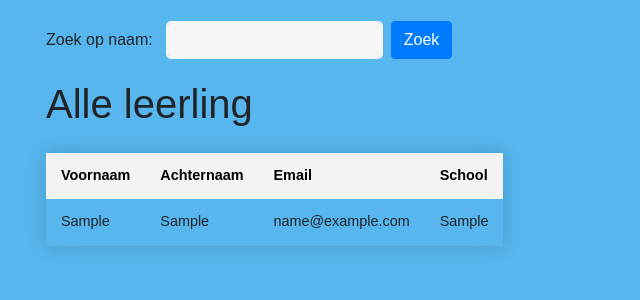
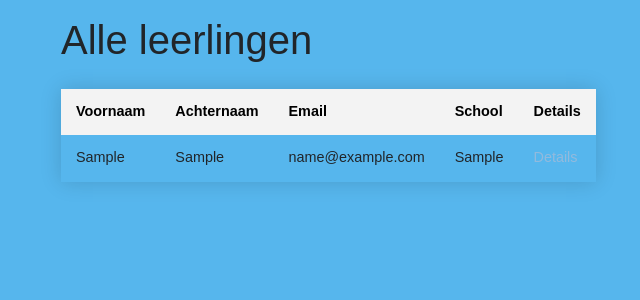
Before and after one commit to arthikek/Schoolklaar, a Django app: page /Login/student_all/ in a window 1280 px wide. Shown: the part 56-356 px from the top of the page, without its empty margins (39-679 px from the left). Run offline with Django 4.2, Linux system fonts and the light colour scheme; a user stored in the database is signed in; tables that the repository leaves empty hold one stand-in row (values such as "Sample post"); some libraries are stand-ins or nearby versions.

Commit message:
Major update detailview and uploading personal files

```diff
--- a/Login/forms.py
+++ b/Login/forms.py
@@ -10,7 +10,7 @@ from django.contrib.auth.forms import AuthenticationForm
 class StudentForm(forms.ModelForm):
     class Meta:
         model = Leerling
-        fields = ['naam', 'achternaam', 'email', 'school','niveau','klas']
+        fields = '__all__'
 
 class SessieForm(forms.ModelForm):
     class Meta:
--- a/Login/models.py
+++ b/Login/models.py
@@ -40,17 +40,6 @@ class Klas(models.Model):
         return str(self.naam)
 
 
-class Materiaal(models.Model):
-    titel = models.CharField(max_length=100)
-    bestand = models.FileField(upload_to='materialen/')
-    vak = models.ForeignKey(Vak, on_delete=models.CASCADE)
-    niveau = models.ForeignKey(Niveau, on_delete=models.CASCADE)
-    klas = models.ForeignKey(Klas, on_delete=models.CASCADE)
-    omschrijving = models.TextField(default='Schrijf de beschrijvingen zo uitgebreid mogelijk. We gaan dit later verwerken in een zoeksysteem')
-
-    def __str__(self):
-        return self.titel
-
 
 class Begeleider(models.Model):
     gebruiker = models.OneToOneField(User, blank=True, null=True, on_delete=models.CASCADE)
@@ -76,11 +65,29 @@ class Leerling(models.Model):
     klas = models.ForeignKey(Klas, null=True, on_delete=models.SET_NULL)
     niveau = models.ForeignKey(Niveau, null=True, on_delete=models.SET_NULL)
 
+
     def __str__(self):
         return f'{self.naam} {self.achternaam}'
 
     def get_absolute_url(self):
         return reverse('Leerling_detail', kwargs={'pk': self.pk})
+
+
+class Materiaal(models.Model):
+    titel = models.CharField(max_length=100)
+    bestand = models.FileField(upload_to='materialen/')
+    vak = models.ForeignKey(Vak, on_delete=models.CASCADE)
+    niveau = models.ForeignKey(Niveau, on_delete=models.CASCADE)
+    klas = models.ForeignKey(Klas, on_delete=models.CASCADE)
+    omschrijving = models.TextField(default='Schrijf de beschrijvingen zo uitgebreid mogelijk. We gaan dit later verwerken in een zoeksysteem')
+    leerling = models.ForeignKey(
+        Leerling,
+        null=True,
+        blank=True,
+        on_delete=models.SET_NULL,
+        related_name='persoonlijk_materiaal'
+    )
+    # null and blank are set to True w
 
 class Sessie(models.Model):
     INZICHT_CHOICES = [(i, str(i)) for i in range(1, 6)]
--- a/Login/templates/Login/sessie_detail.html
+++ b/Login/templates/Login/sessie_detail.html
@@ -17,7 +17,7 @@
             <img class="card-img-top" src="{% static 'Login/Schoolklaar.png' %}" alt="Card image cap">
             <div class="card-body">
               <h5 class="card-title">{{ sessie.datum }}</h5>
-              <p class="card-text">Student: {{ sessie.Leerling }}</p>
+              <p class="card-text">Leerling:<a href="{% url 'Login:student_detail' sessie.Leerling.pk %}"> {{sessie.Leerling}}  </a></p>
               <p class="card-text"> Begeleider: {{ sessie.begeleider }}</p>
               <p class="card-text"> School: {{ sessie.Leerling.school }}</p>
               <p class="card-text"> Niveau: {{ sessie.Leerling.niveau }}</p>
--- a/Login/templates/Login/student_all.html
+++ b/Login/templates/Login/student_all.html
@@ -1,16 +1,10 @@
 {% extends 'base.html' %}
 
-{% block title %}Alle leerlingen{% endblock %}
+{% block content %}
+<!-- Add your form here if needed -->
 
-{% block content %}
-
-<form class="form-inline mb-3" method="get">
-    <label for="student_name" class="mr-2">Zoek op naam:</label>
-    <input type="text" class="form-control mr-2" id="student_name" name="student_name">
-    <button type="submit" class="btn btn-primary">Zoek</button>
-</form>
-
-<h1>Alle leerling</h1>
+<div class="container">
+  <h1>Alle leerlingen</h1>
   <table class="styled-table">
     <thead>
       <tr>
@@ -18,17 +12,20 @@
         <th>Achternaam</th>
         <th>Email</th>
         <th>School</th>
+        <th>Details</th>
       </tr>
     </thead>
     <tbody>
-            {% for naam in Leerling %}
+      {% for leerling in object_list %}
         <tr>
-                    <td>{{ naam.naam }}</td>
-                    <td>{{ naam.achternaam }}</td>
-                    <td>{{ naam.email }}</td>
-                    <td>{{ naam.school }}</td>
+          <td>{{ leerling.naam }}</td>
+          <td>{{ leerling.achternaam }}</td>
+          <td>{{ leerling.email }}</td>
+          <td>{{ leerling.school }}</td>
+          <td><a href="{% url 'Login:student_detail' leerling.pk %}">Details</a></td>
         </tr>
       {% endfor %}
     </tbody>
   </table>
+</div>
 {% endblock %}
--- a/Login/views.py
+++ b/Login/views.py
@@ -162,7 +162,7 @@ class MateriaalListView(LoginRequiredMixin, ListView):
 
         begeleider = Begeleider.objects.filter(gebruiker=gebruiker).first()
         if begeleider:
-            return Materiaal.objects.all()
+            return Materiaal.objects.filter(leerling__isnull=True)
         else:
             return Materiaal.objects.none()
 
```
Also changed, not shown: Login/templates/Login/student_detail.html (+58 -3 lines), Login/migrations/0020_materiaal_leerling.py (added). Lines whose indentation alone changed are shown as unchanged.
